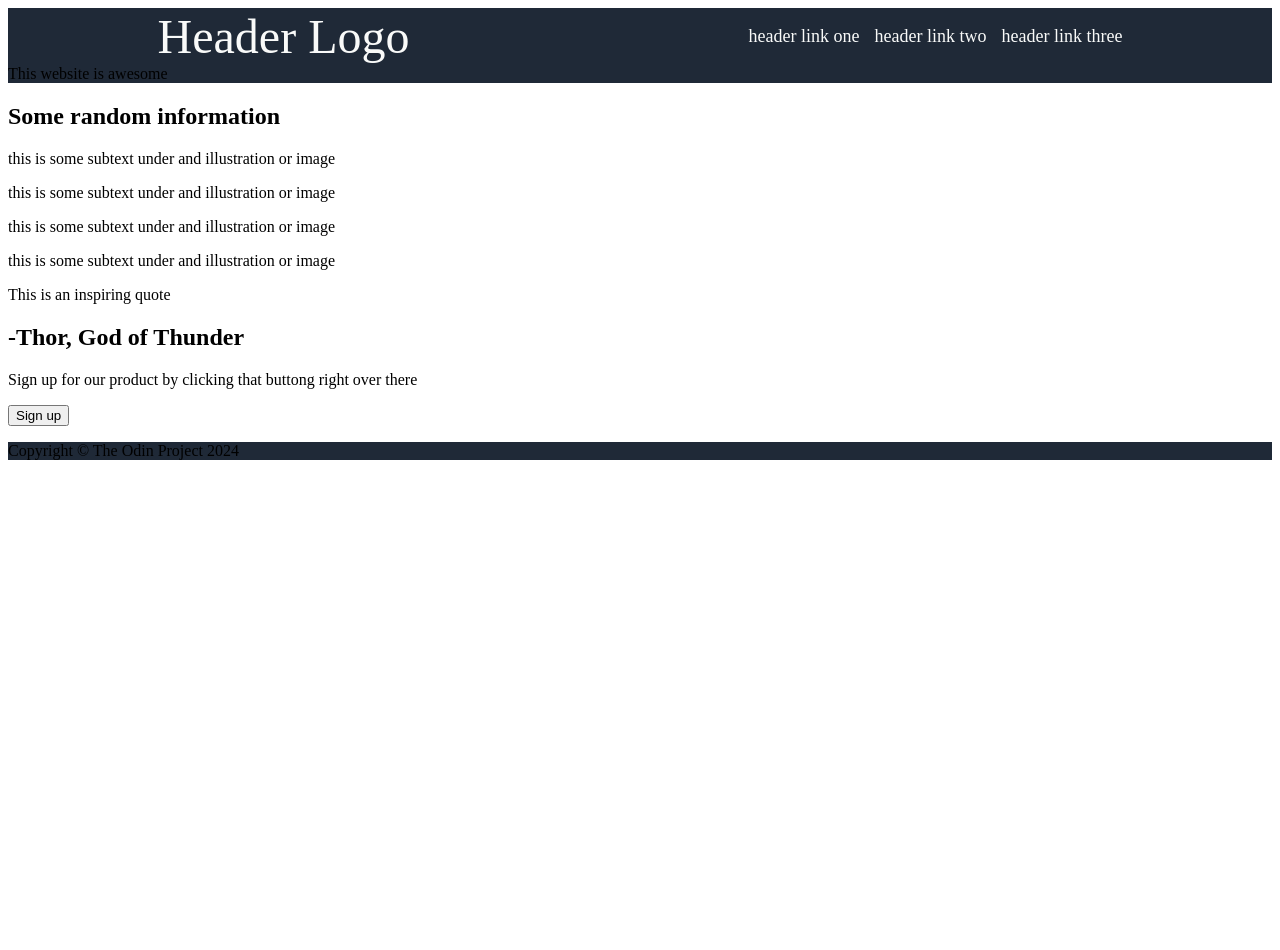
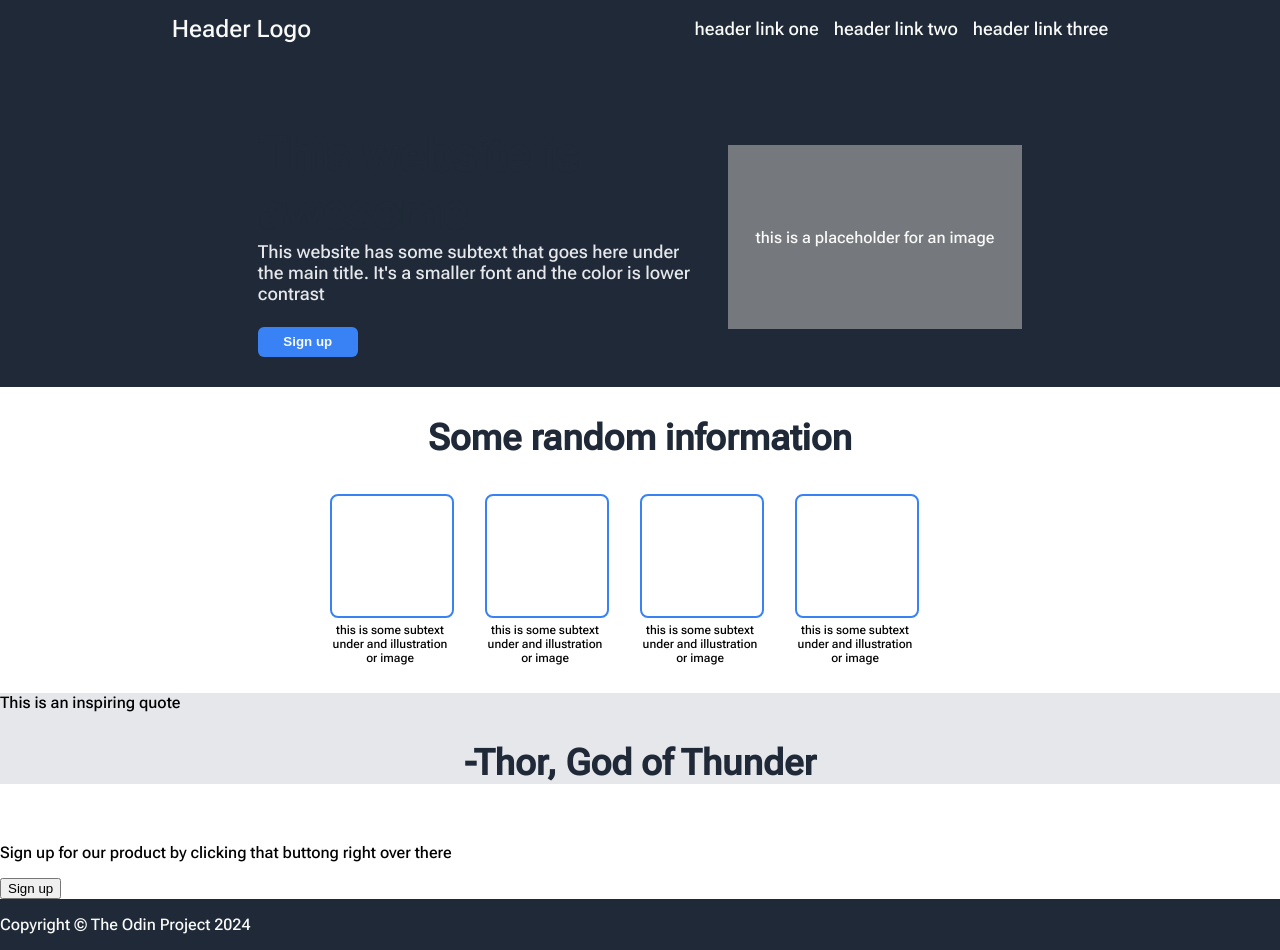
Before and after one commit to kevinwonart/odinproj, a plain HTML site: page landingpage/index.html in a window 1280 px wide. Before the commit the page ends 800 px from the top, so only its background shows below. Drawn offline with Linux system fonts and the light colour scheme.

Commit message:
finished(random info, hero section) css

```diff
--- a/landingpage/index.html
+++ b/landingpage/index.html
@@ -17,24 +17,40 @@
           </ul>
         </div>
       </nav>
-      <div id="hero-about">This website is awesome</div>
-      <div id="hero-image"></div>
+
+      <div id="hero-div">
+        <div id="hero-text-container">
+          <h1 id="hero-main-text">This website is awesome</h1>
+          <p id="hero-secondary-text">This website has some subtext that goes here under the main title. It's a smaller font and the color is lower contrast</p>
+          <button id=hero-button>Sign up</button>
+        </div>
+        <div id="hero-image">
+          <div id="hero-image-container">
+            <p>this is a placeholder for an image</p>
+          </div>
+        </div>
+      </div>
+
     </section>
 
     <section id="random">
       <h1>Some random information</h1>
-      <div id="random-image-frame">
-        <div class="image-frame">
-          <p>this is some  subtext under and illustration or image</p>
+      <div id="random-image-group">
+        <div class="image-unit">
+          <div class="image-frame"></div>
+          <p class="random-description">this is some  subtext under and illustration or image</p>
         </div>
-        <div class="image-frame">
-          <p>this is some  subtext under and illustration or image</p>
+        <div class="image-unit">
+          <div class="image-frame"></div>
+          <p class="random-description">this is some  subtext under and illustration or image</p>
         </div>
-        <div class="image-frame">
-          <p>this is some  subtext under and illustration or image</p>
+        <div class="image-unit">
+          <div class="image-frame"></div>
+          <p class="random-description">this is some  subtext under and illustration or image</p>
         </div>
-        <div class="image-frame">
-          <p>this is some  subtext under and illustration or image</p>
+        <div class="image-unit">
+          <div class="image-frame"></div>
+          <p class="random-description">this is some  subtext under and illustration or image</p>
         </div>
       </div>
     </section>
--- a/landingpage/styles.css
+++ b/landingpage/styles.css
@@ -1,20 +1,23 @@
-#hero,
-#footer {
-  background-color: #1F2937;
+@import url('https://fonts.googleapis.com/css2?family=Roboto+Flex:opsz,wght@8..144,500&display=swap');
+
+body {
+  font-family: 'Roboto Flex', sans-serif;
+  margin: 0;
+  padding: 0;
 }
 
 /* Hero Section */
 
 nav {
   display: flex;
-  color: #F9FAF9;
+  color: #F9FAF8;
   justify-content: space-around;
   align-items: center;
   font-size: 2px;
 }
 
 .nav-logo {
-  font-size: 48px;
+  font-size: 24px;
 }
 
 .nav-links {
@@ -23,3 +26,92 @@ nav {
   list-style: none;
   gap: 15px;
 }
+
+#hero,
+#footer {
+  background-color: #1F2937;
+  color: #F9FAF8;
+  overflow: auto;
+}
+
+#hero-div {
+  display: flex;
+  margin-top: 30px;
+  justify-content: center;
+  align-items: center;
+  gap: 20px;
+  flex: 1;
+}
+
+#hero-text-container {
+  height: 300px;
+  width: 450px;
+}
+
+#hero-main-text {
+  font-size: 48px;
+  margin-bottom: 0px;
+}
+
+#hero-secondary-text {
+  color: #E5E7EB;
+  font-size: 18px;
+  margin-top: 0px;
+}
+
+#hero-image-container {
+  display: flex;
+  background-color: #75797D;
+  width: 23vw;
+  height: 23vh;
+  justify-content:center;
+  text-align: center;
+  align-items: center;
+}
+
+#hero-button {
+  margin-top: 5px;
+  background-color: #3882F6;
+  color: #F9FAF9;
+  border: none;
+  border-radius: 6px;
+  width: 100px;
+  height: 30px;
+  font-weight: bold;
+}
+
+/* Random info */
+
+h1 {
+  display: flex;
+  justify-content: center;
+  font-size: 36px;
+  color: #1F2937;
+}
+
+#random-image-group{
+  display: flex;
+  align-items: center;
+  justify-content: center;
+}
+
+/* Quote */
+#quote {
+  background-color: #E5E7EB;
+}
+
+.image-frame {
+  width: 120px;
+  height: 120px;
+  border: 2px solid #3882F6;
+  border-radius: 8px;
+}
+
+.image-unit,
+.random-description {
+  margin-top: 5px;
+  width: 120px;
+  margin-right: 35px;
+  font-size: 12px;
+  text-align: center;
+}
```
